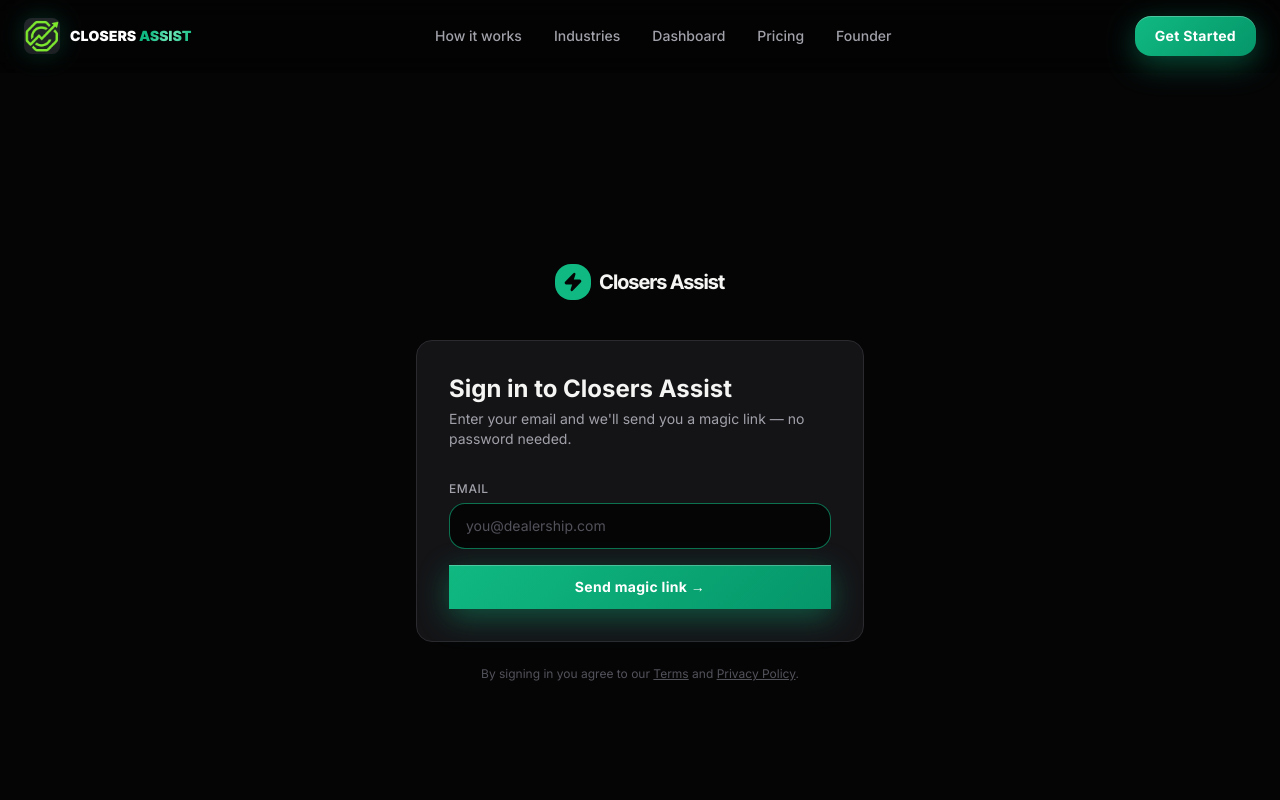
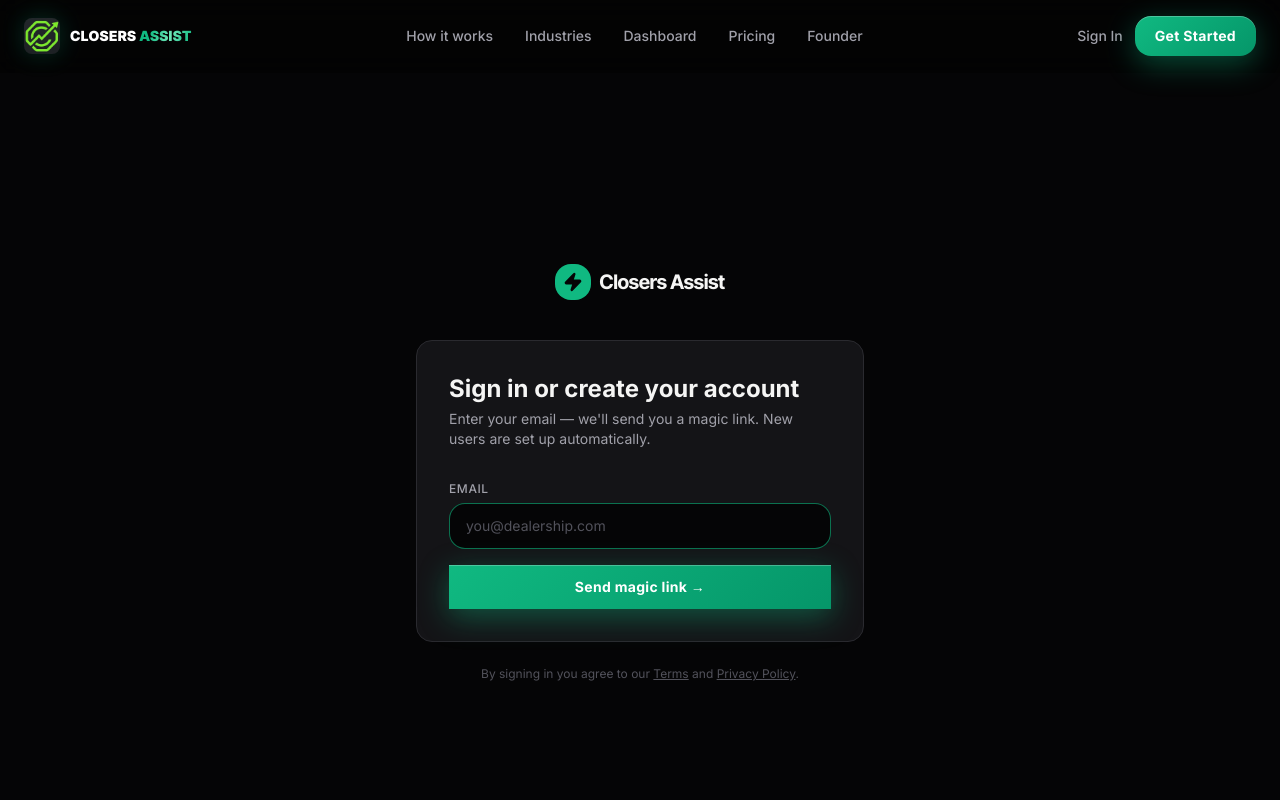
Before and after one commit to thulleng/closers-assist-web, a Next.js app: page /login in a window 1280 px wide. Shown: the top 800 px of the page. Built offline with nearby package versions, Linux system fonts and the light colour scheme.

Commit message:
feat: sign in + get started nav, clearer login page copy

```diff
--- a/app/login/page.tsx
+++ b/app/login/page.tsx
@@ -61,9 +61,9 @@ function LoginForm() {
 
   return (
     <div className="rounded-2xl border border-iron bg-slate p-8">
-      <h1 className="text-2xl font-bold text-bone mb-1">Sign in to Closers Assist</h1>
+      <h1 className="text-2xl font-bold text-bone mb-1">Sign in or create your account</h1>
       <p className="text-sm text-ash mb-8">
-        Enter your email and we&apos;ll send you a magic link — no password needed.
+        Enter your email — we&apos;ll send you a magic link. New users are set up automatically.
       </p>
 
       <form onSubmit={handleSubmit} className="space-y-4">
--- a/components/Nav.tsx
+++ b/components/Nav.tsx
@@ -93,6 +93,13 @@ export default function Nav() {
           </Link>
         </nav>
 
+        <div className="flex items-center gap-3">
+          <Link
+            href="/login"
+            className="text-sm font-medium text-ash transition-colors hover:text-bone"
+          >
+            Sign In
+          </Link>
           <Link
             href="/pricing"
             className="btn-loud rounded-xl px-5 py-2.5 text-sm"
@@ -100,6 +107,7 @@ export default function Nav() {
             Get Started
           </Link>
         </div>
+      </div>
     </header>
   );
 }
```
Lines whose indentation alone changed are shown as unchanged.
